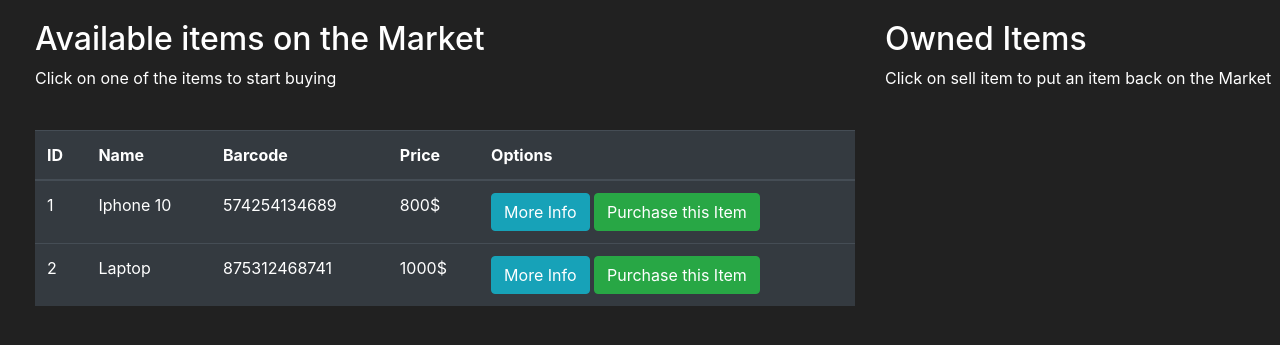
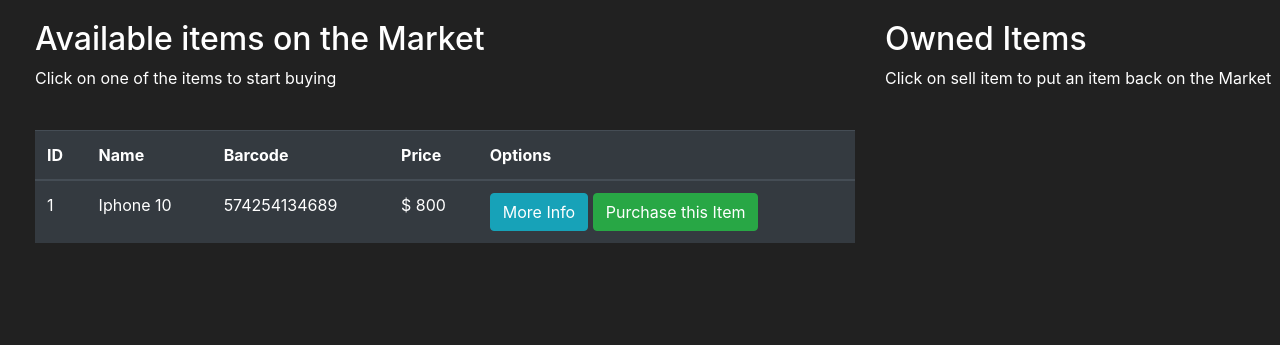
Before and after one commit to ilealm/flaskMarket, a Flask app: page /market in a window 1280 px wide. Shown: the part 56-401 px from the top of the page. Run offline with Flask 2, Linux system fonts and the light colour scheme; a user stored in the database is signed in; data comes from the database, SQL or seed files in the repository; both versions use the stored data as it was after the commit; some libraries are stand-ins or nearby versions.

Commit message:
Now all the purchase logic is complete and in the modules.

```diff
--- a/market/models.py
+++ b/market/models.py
@@ -52,6 +52,10 @@ class User(db.Model, UserMixin):
         return bcrypt.check_password_hash(self.password_hash, attempted_password)
 
 
+    def can_purchase(self, item_obj):
+        return self.budget >= item_obj.price
+
+
 
 
 
@@ -67,3 +71,9 @@ class Item(db.Model):
     # I'm using this to return the value in name field
     def __repr__(self):
         return f'Item {self.name}'
+
+
+    def buy(self, user):
+        self.owner = user.id
+        user.budget -= self.price
+        db.session.commit()
--- a/market/routes.py
+++ b/market/routes.py
@@ -9,13 +9,13 @@ from market import db
 from flask_login import login_user, logout_user, login_required, current_user
 
 
-
 @app.route('/')
 @app.route('/home')
 def home_page():
     return render_template('home.html')
 
-@app.route('/market', methods=['GET','POST'])
+
+@app.route('/market', methods=['GET', 'POST'])
 # this will take the user auto to login page. I need to configure in __init__ where to go
 @login_required
 def market_page():
@@ -30,50 +30,61 @@ def market_page():
     # print(request.form.get('purchased_item'))
 
     if request.method == 'POST':
-      purchased_item = request.form.get('purchased_item')
-      p_item_object = Item.query.filter_by(name=purchased_item).first()
-      if p_item_object:
-        # assign the product to the logged user
-        p_item_object.owner = current_user.id
-        current_user.budget -= p_item_object.price
-        db.session.commit()
+        purchased_item = request.form.get('purchased_item')
+        p_item_object = Item.query.filter_by(name=purchased_item).first()
+        if p_item_object:
+            # validate budget
+            if current_user.can_purchase(p_item_object):
+              # assign the product to the logged user
+              # p_item_object.owner = current_user.id
+              # current_user.budget -= p_item_object.price
+              # db.session.commit()
+              p_item_object.buy(current_user)
+
+              flash(f"Congratulations! You purchased {p_item_object.name}", category='success')
+            else:
+              flash(f"Not enough fonds to buy {p_item_object.name}.", category='danger')
+
+        return redirect(url_for('market_page'))
+
+    if request.method == 'GET':
+        # items = Item.query.all()
+        items = Item.query.filter_by(owner=None)
+        return render_template('market.html', items=items, purchase_form=purchase_form)
 
 
-    items = Item.query.all()
-    return render_template('market.html', items=items, purchase_form=purchase_form)
-
-
-@app.route('/register', methods=['GET','POST'])
+@app.route('/register', methods=['GET', 'POST'])
 def register_page():
     # I need to have the form imported in order to be able to use it
     form = RegisterForm()
     # this function will execute 2 actions: 1) validate_ any fields that I have in forms, and
     # 2) then execute the on_submit function
     if form.validate_on_submit():
-      user_to_create = User(username = form.username.data,
-                            email_address =  form.email_address.data,
-                            # password_hash =  form.password1.data   )
-                            password =  form.password1.data   )
-      db.session.add(user_to_create)
-      db.session.commit()
+        user_to_create = User(username=form.username.data,
+                              email_address=form.email_address.data,
+                              # password_hash =  form.password1.data   )
+                              password=form.password1.data)
+        db.session.add(user_to_create)
+        db.session.commit()
 
-      # log the new user
-      login_user(user_to_create)
-      # inform the user is logged
-      flash(f"Account created successfully! You are now logged in as {user_to_create.username}", category='success')
+        # log the new user
+        login_user(user_to_create)
+        # inform the user is logged
+        flash(
+            f"Account created successfully! You are now logged in as {user_to_create.username}", category='success')
 
-      return redirect(url_for('market_page'))
+        return redirect(url_for('market_page'))
 
     # form.errors is a dictionary that has all the fails on the form validations declared in the form (form.py/RegisterForm)
     if form.errors != {}:
-      for err_msg in form.errors.values():
-        # print(f'There was an error with creating a user: {err_msg}')
-        # I can add a category of the flash BC maybe I just want to inform
-        # I'm sending the category "danger" BC bootstraps have one, So that I can customize the message
-        flash(f'There was an error with creating a user: {err_msg}', category='danger')
+        for err_msg in form.errors.values():
+            # print(f'There was an error with creating a user: {err_msg}')
+            # I can add a category of the flash BC maybe I just want to inform
+            # I'm sending the category "danger" BC bootstraps have one, So that I can customize the message
+            flash(
+                f'There was an error with creating a user: {err_msg}', category='danger')
 
     return render_template('register.html', form=form)
-
 
 
 @app.route('/login', methods=['GET', 'POST'])
@@ -82,21 +93,22 @@ def login_page():
     # this function will execute 2 actions: 1) validate_ any fields that I have in forms, and
     # 2) then execute the on_submit function
     if form.validate_on_submit():
-      # step 1: check if the user exists
-      attempted_user = User.query.filter_by(username=form.username.data).first()
-      # step 2: check if the password is correct
-      if attempted_user and attempted_user.check_password_correction(
-                attempted_password=form.password.data
+        # step 1: check if the user exists
+        attempted_user = User.query.filter_by(
+            username=form.username.data).first()
+        # step 2: check if the password is correct
+        if attempted_user and attempted_user.check_password_correction(
+            attempted_password=form.password.data
         ):
             login_user(attempted_user)
-            flash(f'Success! You are logged in as: {attempted_user.username}', category='success')
+            flash(
+                f'Success! You are logged in as: {attempted_user.username}', category='success')
             return redirect(url_for('market_page'))
-      else:
-          flash('Username and password are not match! Please try again', category='danger')
+        else:
+            flash('Username and password are not match! Please try again',
+                  category='danger')
 
     return render_template('login.html', form=form)
-
-
 
 
 @app.route('/logout')
--- a/market/templates/market.html
+++ b/market/templates/market.html
@@ -28,7 +28,7 @@ Market Page
                <td>{{ item.id }}</td>
                <td>{{ item.name }}</td>
                <td>{{ item.barcode }}</td>
-               <td>{{ item.price }}$</td>
+               <td>$ {{ item.price }}</td>
                <td>
                   <button class="btn btn-outline btn-info" data-toggle="modal" data-target="#Modal-MoreInfo-{{ item.id }}">More Info</button>
                   <button class="btn btn-outline btn-success" data-toggle="modal" data-target="#Modal-PurchaseConfirm-{{ item.id }}">Purchase this Item</button>
```
Also changed, not shown: market/market.db.
